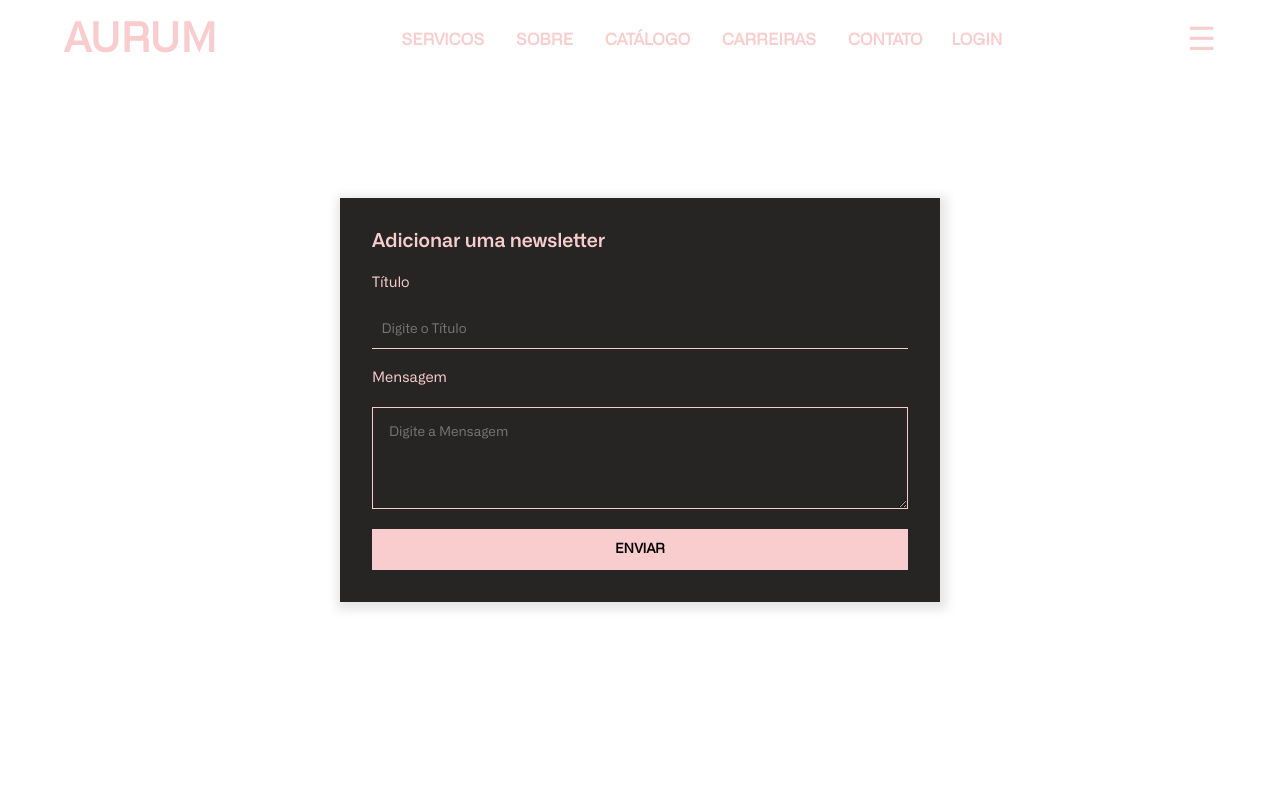
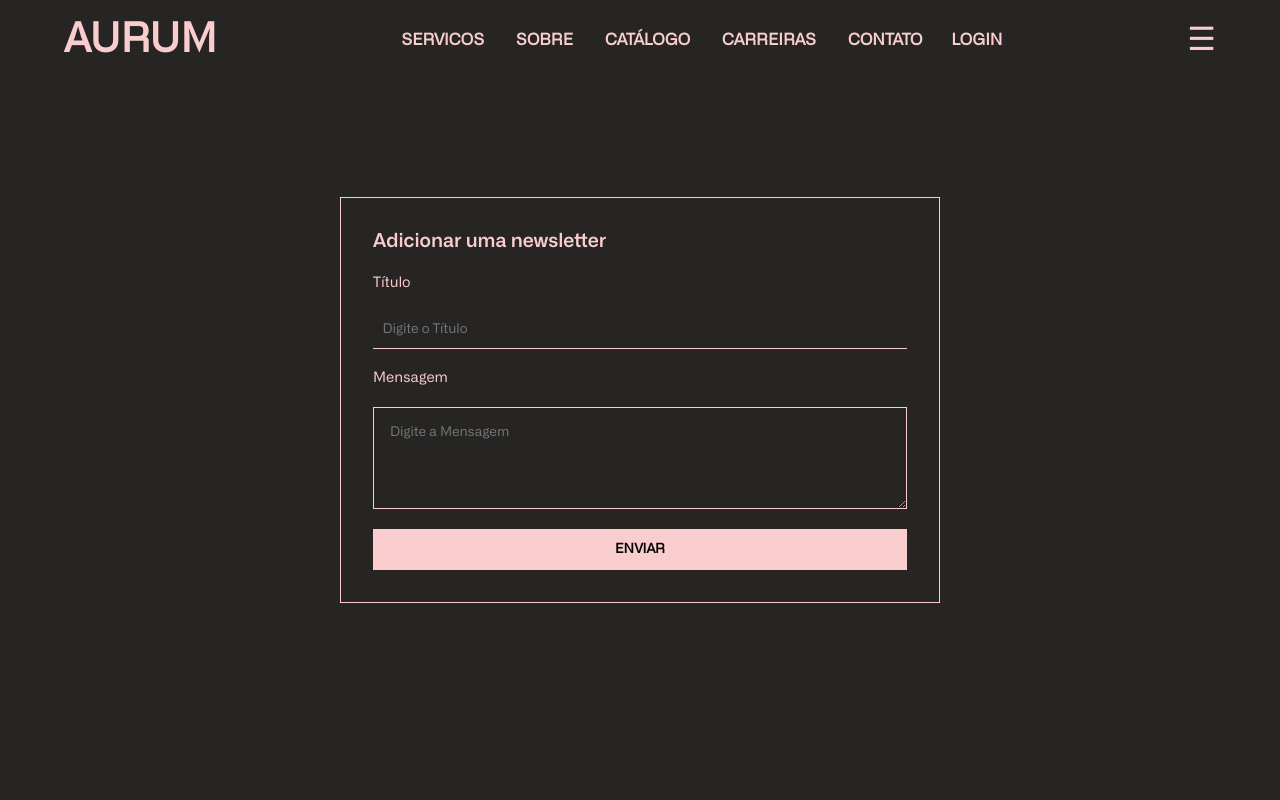
Before and after one commit to guilhermesantossousadev/aurum-ecommerce, a React (Vite) app: page /adminPage in a window 1280 px wide. Shown: the top 800 px of the page. Built offline with nearby package versions, Linux system fonts and the light colour scheme.

Commit message:
Update AdminPage.css

```diff
--- a/src/styles/Admin/AdminPage.css
+++ b/src/styles/Admin/AdminPage.css
@@ -4,7 +4,7 @@
   display: flex;
   align-items: center;
   justify-content: center;
-  background-color: #fff;
+  background-color: #262523;
 }
 
 .Admin form {
@@ -13,7 +13,8 @@
   gap: 20px;
   width: 600px;
   height: auto;
-  box-shadow: 2px 3px 10px 5px rgba(0, 0, 0, 0.1);
+  border-radius: 2pxs;
+  border: 1px solid #f9cdcd;
   padding: 2rem;
   background-color: #262523;
 }
```
